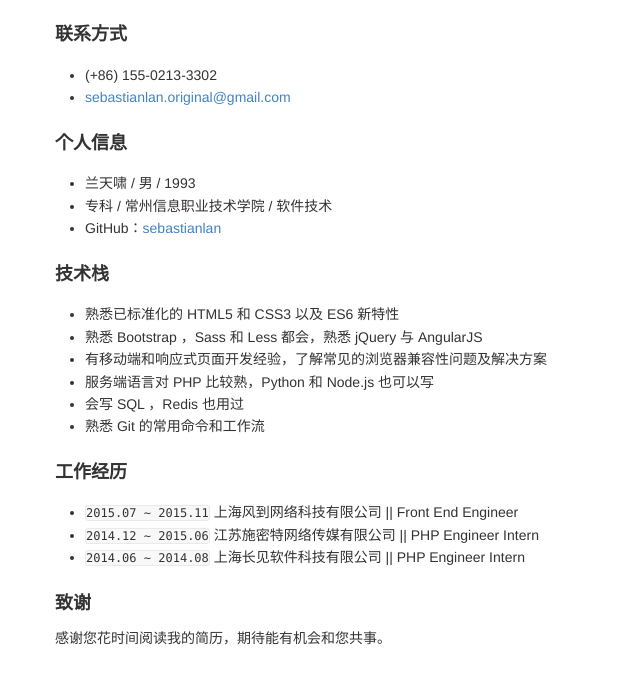
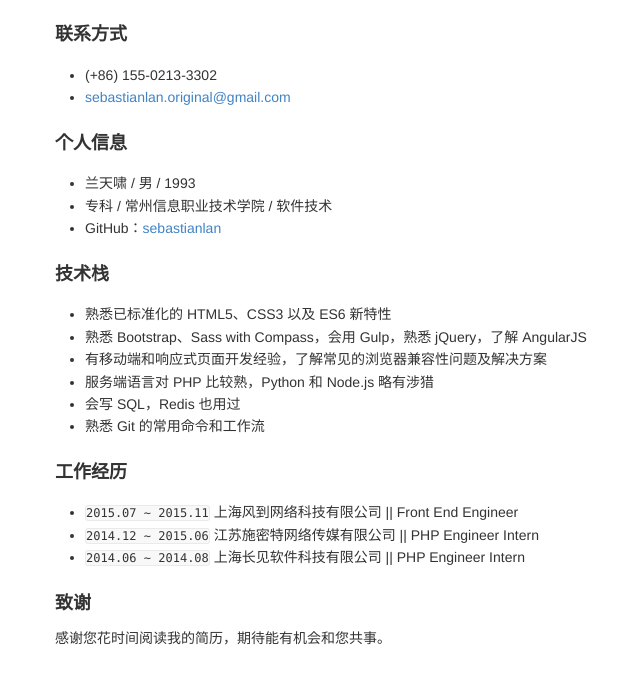
Before and after one commit to sebastianlan/sebastianlan.github.io, a plain HTML site: page index.html in a window 1280 px wide. Shown: the whole page, without its empty margins (105-745 px from the left). Drawn offline with Linux system fonts and the light colour scheme.

Commit message:
modify resume

```diff
--- a/index.html
+++ b/index.html
@@ -267,11 +267,11 @@ img {
 </ul>
 <h3>技术栈</h3>
 <ul>
-<li>熟悉已标准化的 HTML5 和 CSS3 以及 ES6 新特性</li>
-<li>熟悉 Bootstrap ，Sass 和 Less 都会，熟悉 jQuery 与 AngularJS</li>
+<li>熟悉已标准化的 HTML5、CSS3 以及 ES6 新特性</li>
+<li>熟悉 Bootstrap、Sass with Compass，会用 Gulp，熟悉 jQuery，了解 AngularJS</li>
 <li>有移动端和响应式页面开发经验，了解常见的浏览器兼容性问题及解决方案</li>
-<li>服务端语言对 PHP 比较熟，Python 和 Node.js 也可以写</li>
-<li>会写 SQL ，Redis 也用过</li>
+<li>服务端语言对 PHP 比较熟，Python 和 Node.js 略有涉猎</li>
+<li>会写 SQL，Redis 也用过</li>
 <li>熟悉 Git 的常用命令和工作流</li>
 </ul>
 <h3>工作经历</h3>
```
Also changed, not shown: resume/index.html (+4 -4 lines).
